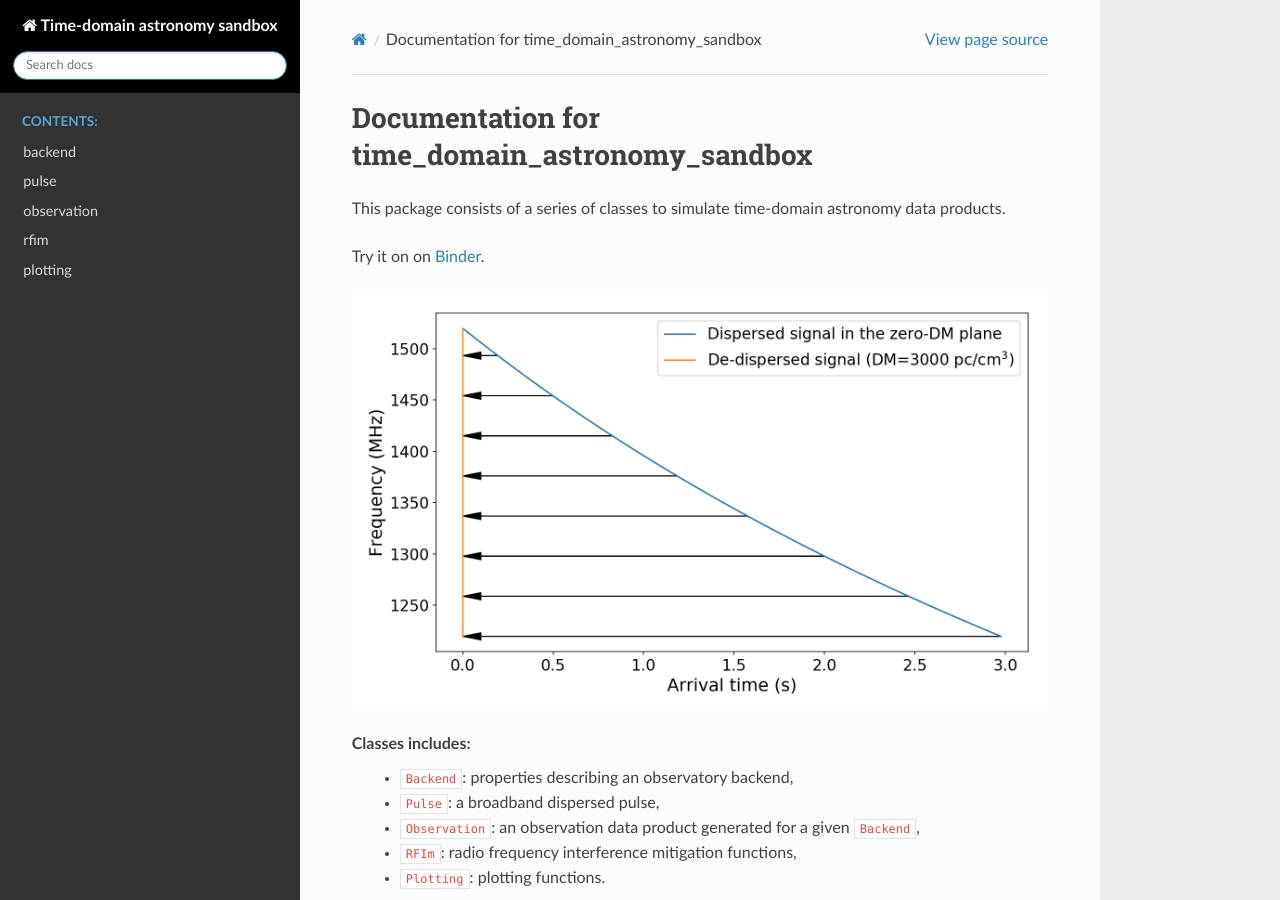
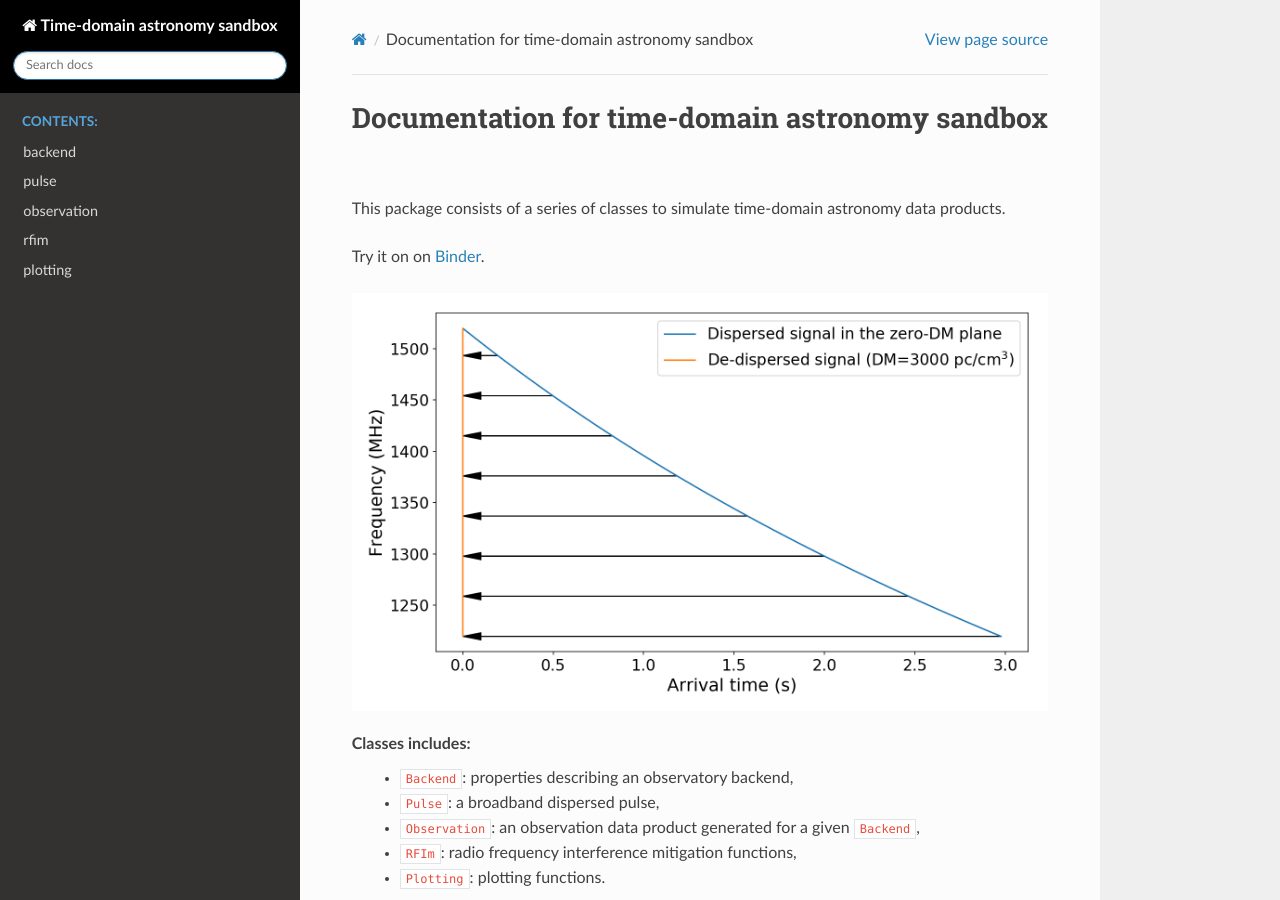
Before and after one commit to macrocosme/time_domain_astronomy_sandbox, a Sphinx documentation site: the page built from docs/source/index.rst, in a window 1280 px wide and 900 px high. Built offline with Sphinx 7.4.7 and the Read the Docs theme 2.0.0, drawn with Linux system fonts in a browser that asks for light colours.

```diff
--- a/docs/source/index.rst
+++ b/docs/source/index.rst
@@ -3,7 +3,7 @@
    You can adapt this file completely to your liking, but it should at least
    contain the root `toctree` directive.
 
-Documentation for time_domain_astronomy_sandbox
+Documentation for time-domain astronomy sandbox
 ===============================================
 
 This package consists of a series of classes to simulate time-domain astronomy data products.
```
